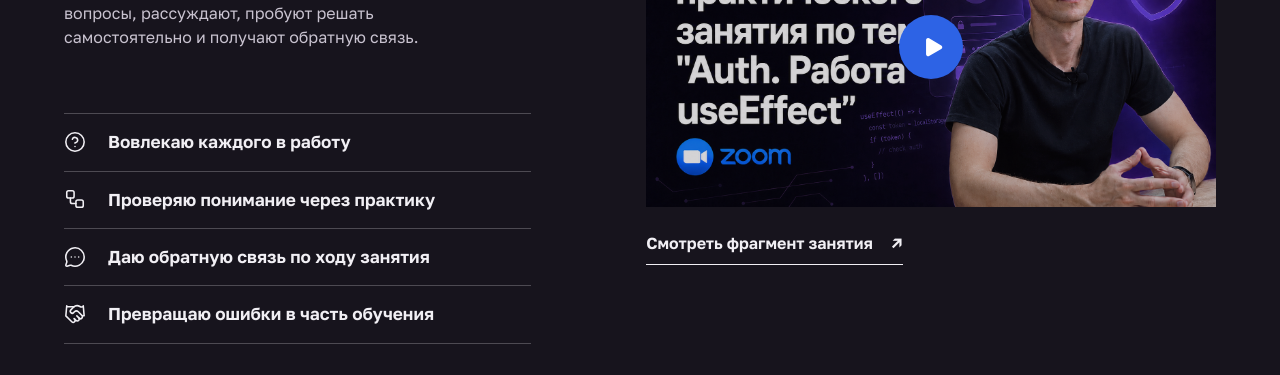
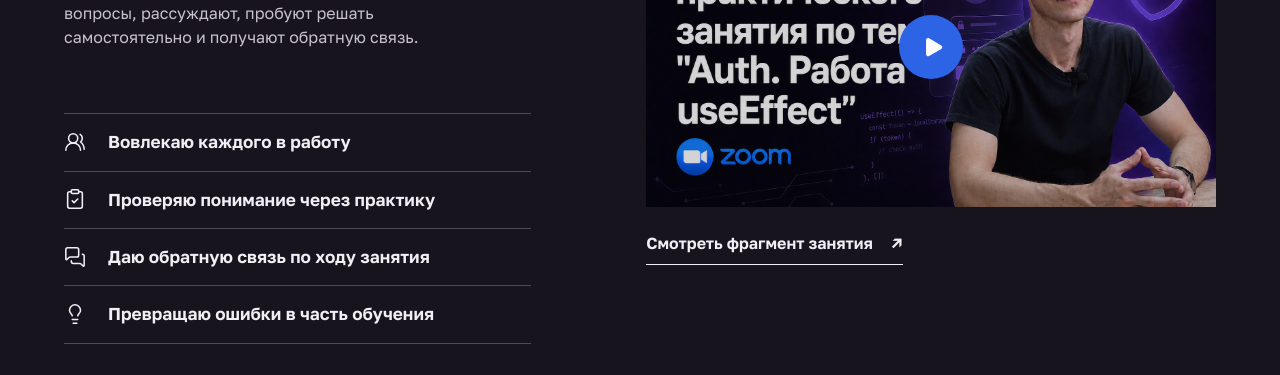
Before and after one commit to safronman/safronman.github.io, a Next.js app: page / in a window 1280 px wide. Shown: the part 4820-5195 px from the top of the page. Built offline with nearby package versions, Linux system fonts and the light colour scheme.

Commit message:
refactor(teaching): align practice icons with updated copy

```diff
--- a/app/teaching-practices/teaching-practices.tsx
+++ b/app/teaching-practices/teaching-practices.tsx
@@ -1,17 +1,17 @@
 import {
-  CircleQuestionMark,
-  Handshake,
-  MessageCircleMore,
-  Workflow,
+  ClipboardCheck,
+  Lightbulb,
+  MessagesSquare,
+  UsersRound,
 } from "lucide-react";
 import TeachingVideo from "@/app/teaching-practices/teaching-video/teaching-video";
 import s from "./teaching-practices.module.css";
 
 const practices = [
-  [CircleQuestionMark, "Вовлекаю каждого в работу"],
-  [Workflow, "Проверяю понимание через практику"],
-  [MessageCircleMore, "Даю обратную связь по ходу занятия"],
-  [Handshake, "Превращаю ошибки в часть обучения"],
+  [UsersRound, "Вовлекаю каждого в работу"],
+  [ClipboardCheck, "Проверяю понимание через практику"],
+  [MessagesSquare, "Даю обратную связь по ходу занятия"],
+  [Lightbulb, "Превращаю ошибки в часть обучения"],
 ] as const;
 
 export default function TeachingPractices() {
@@ -21,7 +21,9 @@ export default function TeachingPractices() {
         <div>
           <h2>Как проходят мои занятия</h2>
           <p>
-            Учу понимать и мыслить, вместо сухой выдачи материала. Студенты на занятиях задают вопросы, рассуждают, пробуют решать самостоятельно и получают обратную связь.
+            Учу понимать и мыслить, вместо сухой выдачи материала. Студенты на
+            занятиях задают вопросы, рассуждают, пробуют решать самостоятельно и
+            получают обратную связь.
           </p>
         </div>
         <ul className={s.practices}>
```
